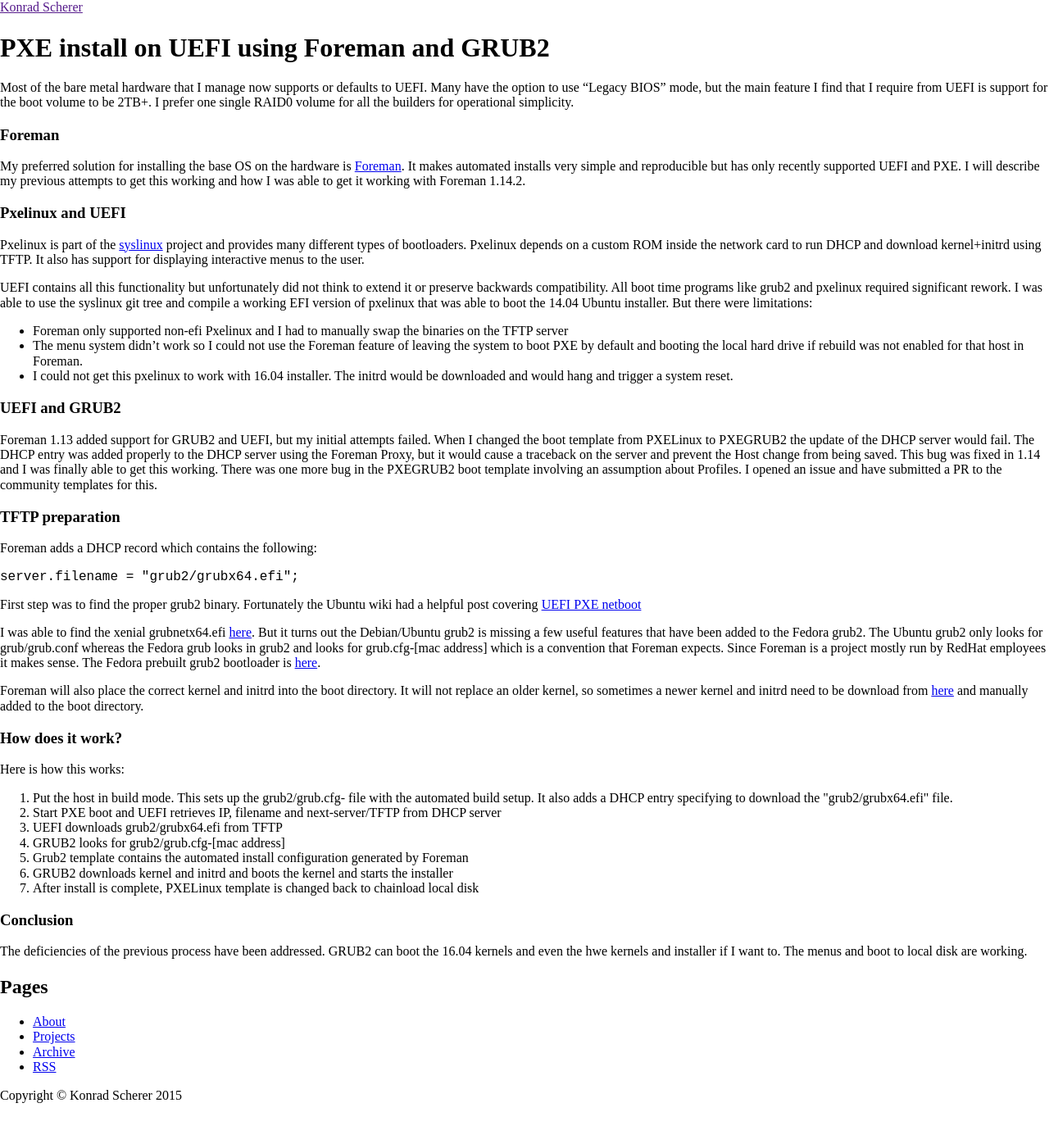
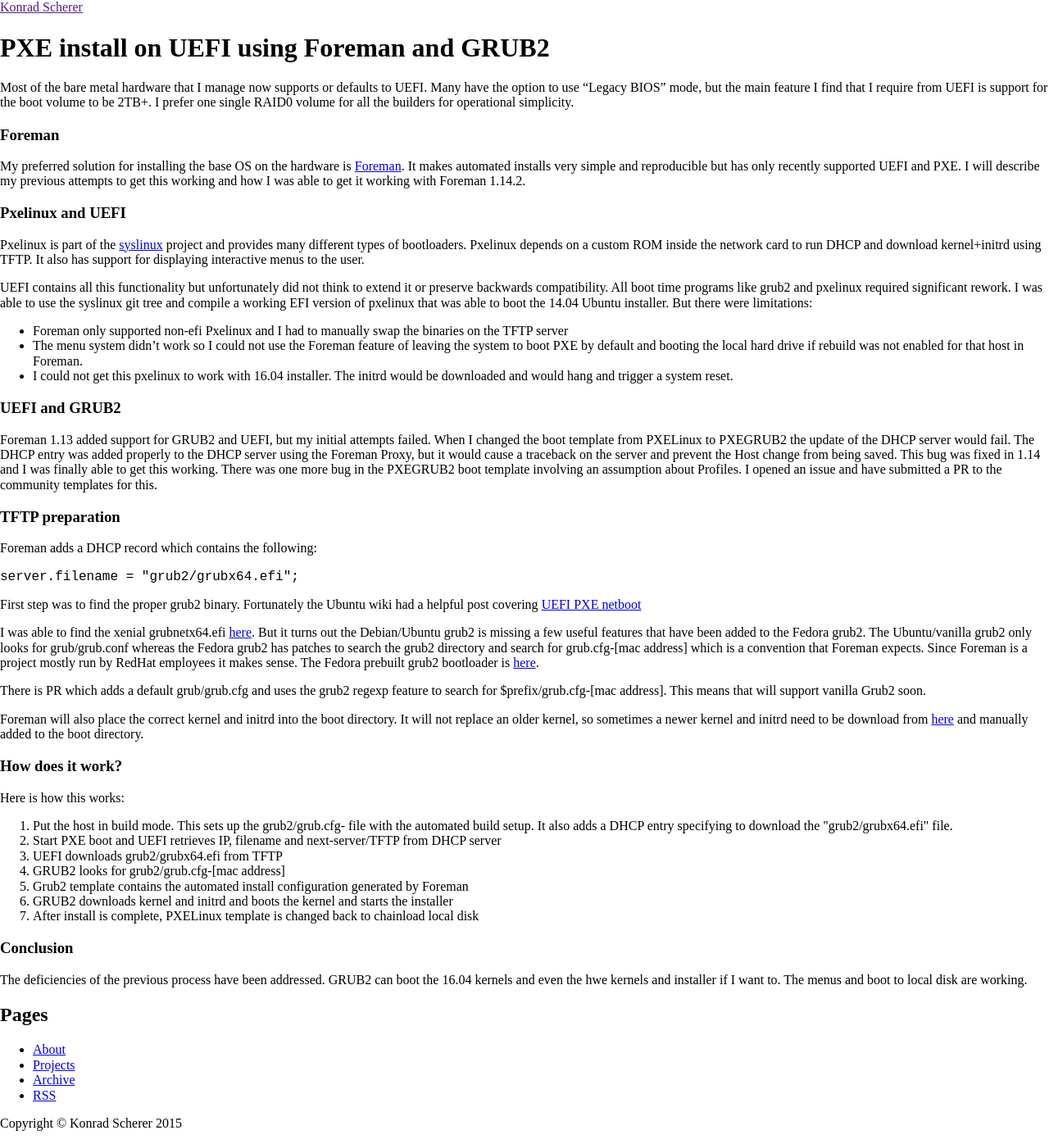
Before and after one commit to kscherer/kscherer.github.com, a Jekyll site: the page built from _posts/2017-03-20-pxe-install-on-uefi-using-foreman-and-grub2.md, in a window 1280 px wide. Shown: the whole page at 82% size. Built offline with Jekyll 4.4.1, drawn with Linux system fonts in a browser that asks for light colours; nearby versions of some CDN libraries; library files that are not in the unit come from our copies; before the commit the page ends 1362 px from its top, so only the background shows below that.

Commit message:
Add section about Vanilla Grub2 support
Signed-off-by: Konrad Scherer <Konrad.Scherer@windriver.com>

```diff
--- a/_posts/2017-03-20-pxe-install-on-uefi-using-foreman-and-grub2.md
+++ b/_posts/2017-03-20-pxe-install-on-uefi-using-foreman-and-grub2.md
@@ -65,11 +65,16 @@
 
 I was able to find the xenial grubnetx64.efi [here][4]. But it turns
 out the Debian/Ubuntu grub2 is missing a few useful features that have
-been added to the Fedora grub2. The Ubuntu grub2 only looks for
-grub/grub.conf whereas the Fedora grub looks in grub2 and looks for
-grub.cfg-[mac address] which is a convention that Foreman
-expects. Since Foreman is a project mostly run by RedHat employees
-it makes sense. The Fedora prebuilt grub2 bootloader is [here][6].
+been added to the Fedora grub2. The Ubuntu/vanilla grub2 only looks
+for grub/grub.conf whereas the Fedora grub2 has patches to search the
+grub2 directory and search for grub.cfg-[mac address] which is a
+convention that Foreman expects. Since Foreman is a project mostly run
+by RedHat employees it makes sense. The Fedora prebuilt grub2
+bootloader is [here][6].
+
+There is PR which adds a default grub/grub.cfg and uses the grub2
+regexp feature to search for $prefix/grub.cfg-[mac address]. This
+means that will support vanilla Grub2 soon.
 
 Foreman will also place the correct kernel and initrd into the boot
 directory. It will not replace an older kernel, so sometimes a newer
@@ -100,7 +105,6 @@
 can boot the 16.04 kernels and even the hwe kernels and installer if I
 want to. The menus and boot to local disk are working.
 
-
 [1]: https://theforeman.org/
 [2]: http://www.syslinux.org/wiki/index.php?title=The_Syslinux_Project
 [3]: https://wiki.ubuntu.com/UEFI/PXE-netboot-install
```
